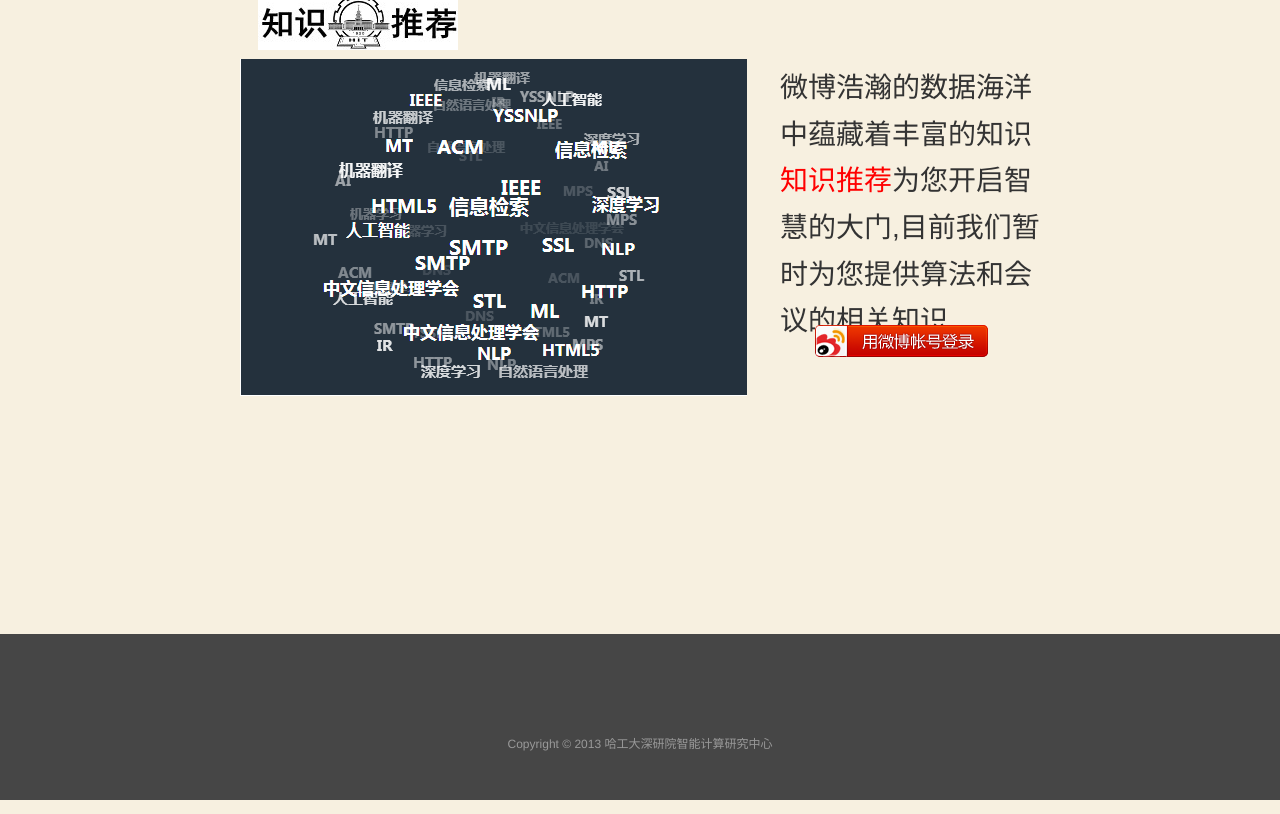
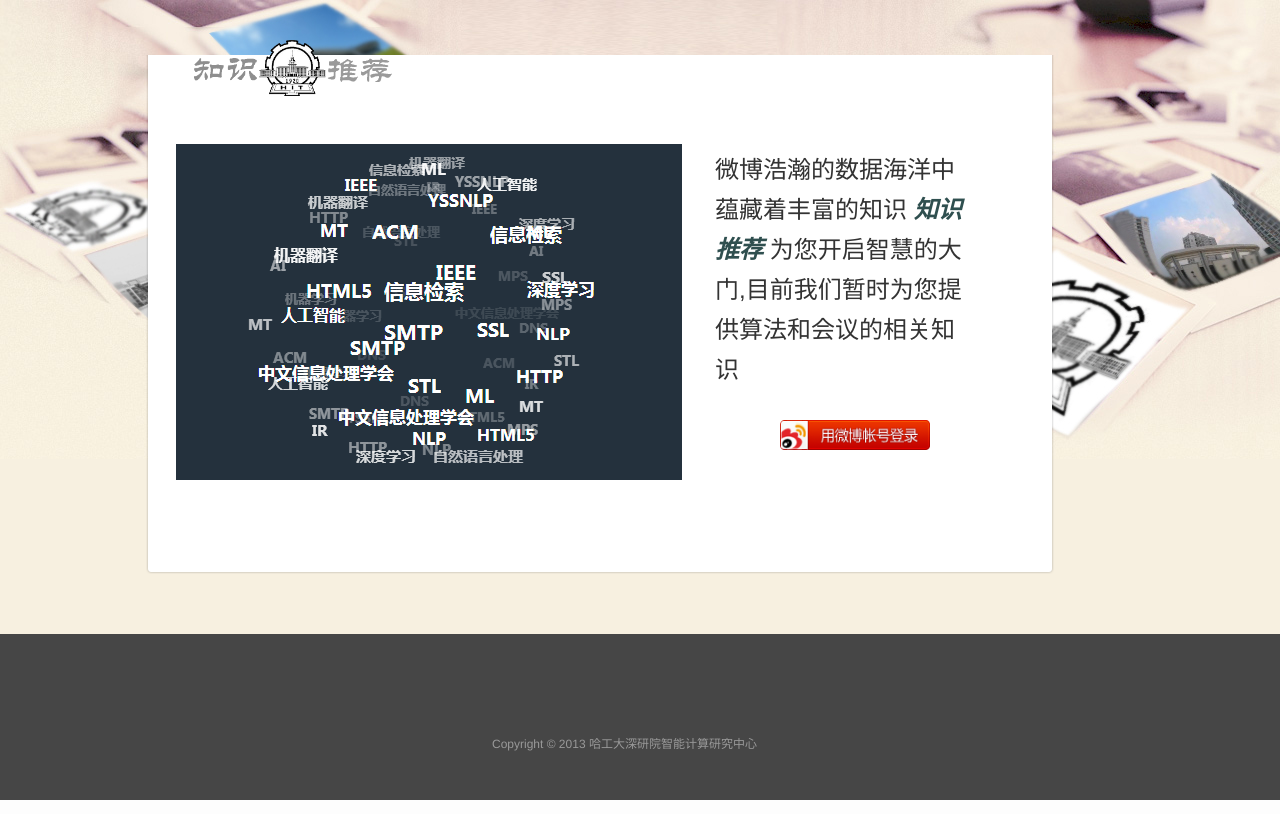
Before and after one commit to rabintang/weibo, a PHP site: page / in a window 1280 px wide. Run offline with PHP 8.4, Linux system fonts and the light colour scheme; a stand-in replaces the project's code that opens the database connection; some libraries are stand-ins or nearby versions.

Commit message:
对用户登录页进行了修改

```diff
--- a/css/base.css
+++ b/css/base.css
@@ -119,6 +119,18 @@ li{
 	border:none;
 }
 
+.main {
+	z-index:1;
+	position:relative;
+    width:760px;
+    height:auto;
+	border:solid 1px #f0eeed;
+	float:left;
+	border-width: 0 10px 10px 10px;
+	-webkit-border-image: url(images/061_c1f14947b5.png) 10 repeat;
+	border-image: url(images/061_c1f14947b5.png) 10 fill repeat;
+}
+
 .uname {
 	margin: 8px 0px 0px 5px;
     height:16px;
--- a/css/index.css
+++ b/css/index.css
@@ -1,15 +1,3 @@
-.main_wrap {
-	margin:14px auto auto auto;
-	width:800px;
-	height:auto;
-}
-
-.main {
-    width:800px;
-    height:auto;
-	float:left;
-}
-
 .logo {
 	margin:-20px 0px 5px 18px;
     width:800px;
@@ -17,12 +5,19 @@
 	text-align:left;
 	float:left;
 }
-
+.main{
+	width:850px;
+	height:500px;
+	padding:5px 20px;
+}
 .logoimg {
 	width:200px;
 	height:56px;
 }
-
+.content{
+	padding-top:80px;
+	width:850px;
+}
 .previewimg {
 	margin:4px 0px 0px 0px;
     width:507px;
@@ -40,16 +35,25 @@
 	word-wrap:break-word;
 	float:left;
 }
-
+.explain .title{
+	color:#2F4F4F;
+	font-style:italic;
+	font-weight: bold;
+}
 .explain span {
-	font-size:28px;
+	font-size:24px;
 	color:#333;
 }
 
 .login_button {
-	margin:30px 0px 0px 68px;
+	margin:0px 0px 0px 98px;
     width:173px;
     height:32px;
 	text-align:left;
 	float:left;
 }
+.login_button img{
+	padding-top:40px;
+	height:30px;
+	width:150px;
+}
--- a/index.php
+++ b/index.php
@@ -1,20 +1,14 @@
 <?php
 session_start();
-
 include_once( 'config.php' );
 include_once( 'saetv2.ex.class.php' );
-
 $o = new SaeTOAuthV2( WB_AKEY , WB_SKEY );
 $o->set_debug( DEBUG_MODE );
-
 // 生成state并存入SESSION，以供CALLBACK时验证使用
 $state = uniqid( 'weibo_', true);
 $_SESSION['weibo_state'] = $state;
-
 $code_url = $o->getAuthorizeURL( WB_CALLBACK_URL , 'code', $state );
-
 ?>
-
 <!DOCTYPE html>
 <html>
 <head>
@@ -25,33 +19,30 @@ $code_url = $o->getAuthorizeURL( WB_CALLBACK_URL , 'code', $state );
   	<script type="text/javascript" src="js/main.js"></script>
 </head>
 <body>
-
+	<div class="all">
+		<div class="middle">
 			<div class="main_wrap">
 				<div class="main">
 					<div class="logo">
-		    <img src="img/logo_login.jpg" class="raw_image logoimg" alt="知识推荐">
+				    	<img src="img/logo.gif" class="raw_image logoimg" alt="知识推荐">
 				  	</div>
+				  	<div class="content">
 				  		<div class="previewimg">
 				    		<img src="img/tag.png" class="raw_image" alt="知识推荐">
 				  		</div>
 				  		<div class="explain">
-		    <span>微博浩瀚的数据海洋中蕴藏着丰富的知识<font color="#FF0000">知识推荐</font>为您开启智慧的大门,目前我们暂时为您提供算法和会议的相关知识</span>
+				    		<span>微博浩瀚的数据海洋中蕴藏着丰富的知识 <font class="title">知识推荐</font> 为您开启智慧的大门,目前我们暂时为您提供算法和会议的相关知识</span>
 				  		</div>
 				  		<div class="login_button">
-		    <a href='<?=$code_url?>' ><img src="img/weibologin.png"  class="raw_image"></a>
+				    		<a href='<?=$code_url?>' ><img src="img/weibologin.png"></a>
 				  		</div>
 					</div>
 				</div>
-
-	<!-- 页脚
-        ================================================== -->
-	<div class="footer_wrap">
-	  <div class="footer">
-	    <span>Copyright © 2013 </span><a href="http://icrc.hitsz.edu.cn/">哈工大深研院智能计算研究中心</a>
 			</div>
 		</div>
+		<!-- bof 页脚 -->
+		<?php include('foot.php');?>
 		<!-- end 页脚 -->
-
-
+	</div>
 </body>
 </html>
```
Also changed, not shown: css/detail.css (line endings or trailing spaces), css/main.css (line endings or trailing spaces). Lines whose indentation alone changed are shown as unchanged.
